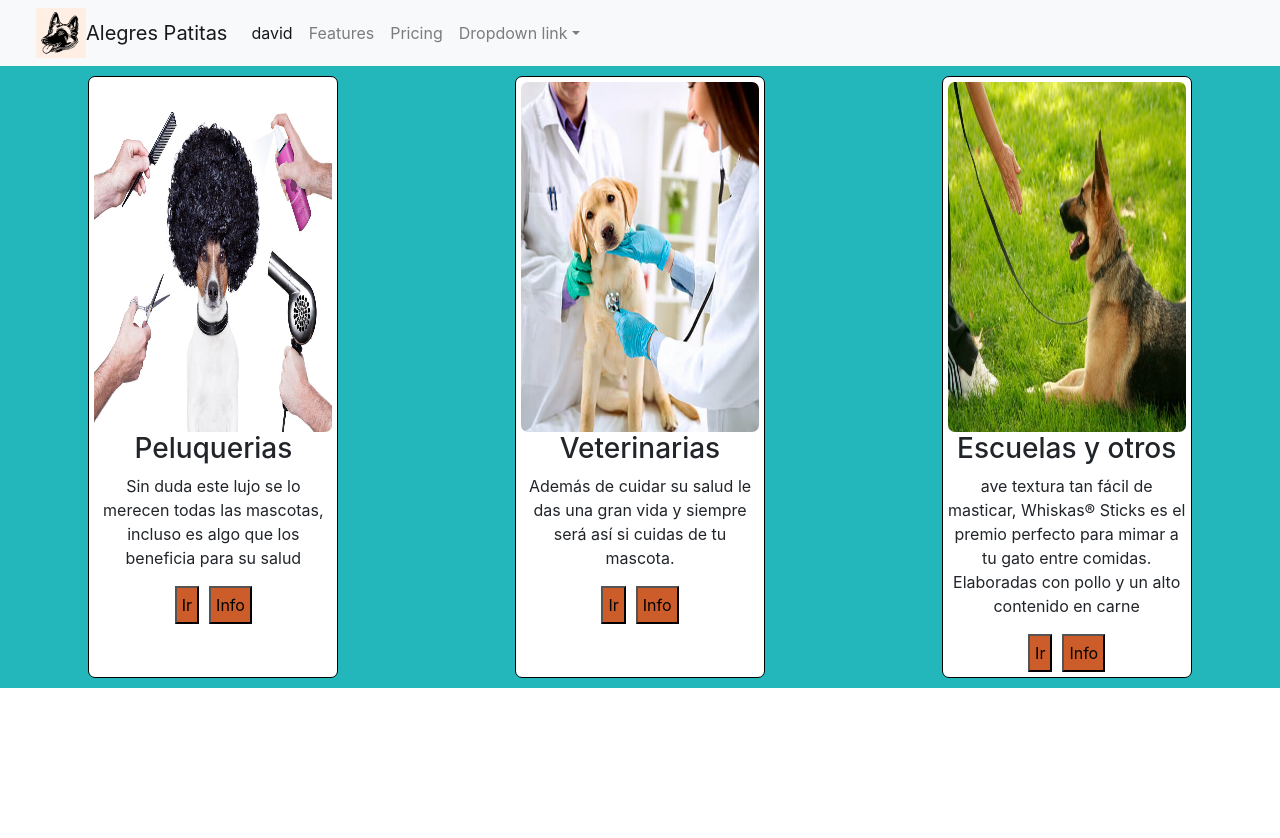
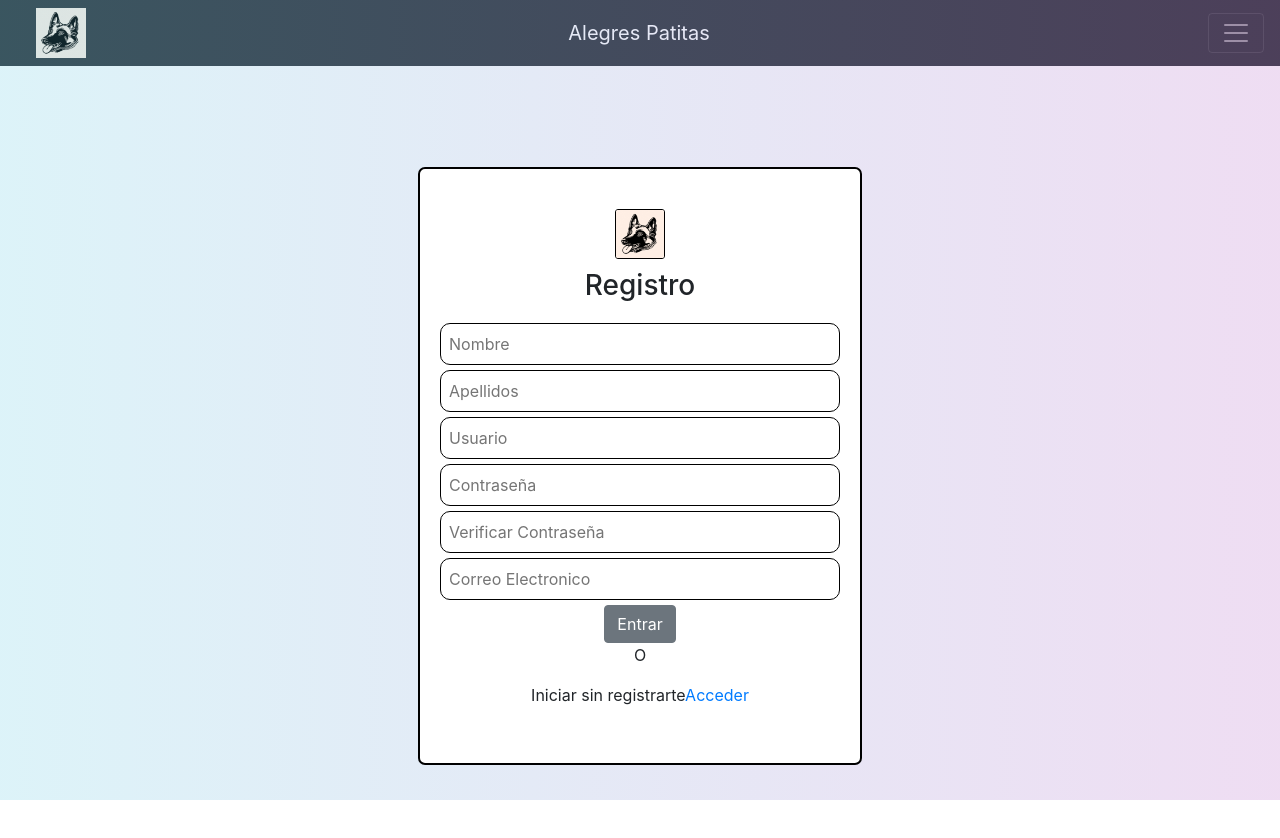
Before and after one commit to Edward-Bedoya/Equipo-4_GGM_PPI200, a React (Create React App) app in the folder frontend/: page / in a window 1280 px wide. Shown: the top 838 px of the page. Before the commit the page ends 800 px from the top, so only its background shows below. Built offline with nearby package versions, Linux system fonts and the light colour scheme.

Commit message:
Edicciones de alegres patitas david

```diff
--- a/frontend/src/App.js
+++ b/frontend/src/App.js
@@ -1,11 +1,12 @@
 import React from 'react';
-import Servicios from "./Sections/Servicios";
+import Ofertas from "./Sections/Ofertas";
 import Menu from "./Sections/Menu";
+import Registrarse from './Sections/Registrarse';
 export default function App() {
   return (
     <div className="App">
       <Menu />
-      < Servicios/>
+      < Registrarse/>
 
     </div>
   );
--- a/frontend/src/Sections/Iniciarsesion.js
+++ b/frontend/src/Sections/Iniciarsesion.js
@@ -13,7 +13,8 @@ class Iniciarsesion extends Component {
           <input type="text" placeholder="Usuario o Email" className="infoInput" />
           <input type="text" placeholder="Contraseña" className="infoInput" />
           <div className="elboton">
-          <input type="submit" value="Entrar" className="buttonEnviar" />
+          <button type="button" class="btn btn-dark">Entrar</button>
+
           </div>
           <p> O </p>
           <p>Si no tienes una cuenta <a href="#"> Click aquí para Registrarse</a></p>
--- a/frontend/src/Sections/Menu.js
+++ b/frontend/src/Sections/Menu.js
@@ -25,34 +25,40 @@ class Menu extends Component {
       //     </nav>
       //   </header>
       // </div>
-      <nav class="navbar navbar-expand-lg navbar-light bg-light">
-  <img src={Logo}className="logo"/>
+
+      <nav class="navbar navbar-dark bg-dark">
+        <img src={Logo}className="logo"/>
   <a class="navbar-brand" href="#">Alegres Patitas</a>
-  <button class="navbar-toggler" type="button" data-toggle="collapse" data-target="#navbarNavDropdown" aria-controls="navbarNavDropdown" aria-expanded="false" aria-label="Toggle navigation">
+  <button class="navbar-toggler" type="button" data-toggle="collapse" data-target="#navbarSupportedContent" aria-controls="navbarSupportedContent" aria-expanded="false" aria-label="Toggle navigation">
     <span class="navbar-toggler-icon"></span>
   </button>
-  <div class="collapse navbar-collapse" id="navbarNavDropdown">
-    <ul class="navbar-nav">
+
+  <div class="collapse navbar-collapse" id="navbarSupportedContent">
+    <ul class="navbar-nav mr-auto">
       <li class="nav-item active">
-        <a class="nav-link" href="#">david <span class="sr-only">(current)</span></a>
+        <a class="nav-link" href="#">Productos <span class="sr-only">(current)</span></a>
       </li>
       <li class="nav-item">
-        <a class="nav-link" href="#">Features</a>
-      </li>
-      <li class="nav-item">
-        <a class="nav-link" href="#">Pricing</a>
+        <a class="nav-link" href="#">Ofertas</a>
+        <a class="nav-link" href="#">Eventos</a>
+        <a class="nav-link" href="#">Noticias</a>
       </li>
       <li class="nav-item dropdown">
-        <a class="nav-link dropdown-toggle" href="#" id="navbarDropdownMenuLink" role="button" data-toggle="dropdown" aria-haspopup="true" aria-expanded="false">
-          Dropdown link
+        <a class="nav-link dropdown-toggle" href="#" id="navbarDropdown" role="button" data-toggle="dropdown" aria-haspopup="true" aria-expanded="false">
+          Mas...
         </a>
-        <div class="dropdown-menu" aria-labelledby="navbarDropdownMenuLink">
-          <a class="dropdown-item" href="#">Action</a>
-          <a class="dropdown-item" href="#">Another action</a>
-          <a class="dropdown-item" href="#">Something else here</a>
+        <div class="dropdown-menu" aria-labelledby="navbarDropdown">
+          <a class="dropdown-item" href="#">Iniciar Sesion</a>
+          <a class="dropdown-item" href="#">Reseñas</a>
+          <div class="dropdown-divider"></div>
+          <a class="dropdown-item" href="#">Registrarte</a>
         </div>
       </li>
     </ul>
+    <form class="form-inline my-2 my-lg-0">
+      <input class="form-control mr-sm-2" type="search" placeholder="" aria-label="Search"/>
+      <button class="btn btn-outline-success my-2 my-sm-0" type="submit">Buscar</button>
+    </form>
   </div>
 </nav>
     );
--- a/frontend/src/Sections/Ofertas.js
+++ b/frontend/src/Sections/Ofertas.js
@@ -12,14 +12,27 @@ class Ofertas extends Component {
                   <div>
                       <h3>{items.Precio}</h3>
                       </div>
-                      <button className="Boton" type="button">Comprar</button>
-                      <button className="Boton" type="button">Info</button>
+                      <button className="btn btn-primary">Comprar</button>
+                <button className="btn btn-secondary">Info</button>
 
 
                   </div>
 
               );
           })}
+          <nav aria-label="Page navigation example">
+  <ul class="pagination justify-content-center">
+    <li class="page-item disabled">
+      <a class="page-link" href="#" tabindex="-1" aria-disabled="true">Anterior</a>
+    </li>
+    <li class="page-item"><a class="page-link" href="#">1</a></li>
+    <li class="page-item"><a class="page-link" href="#">2</a></li>
+    <li class="page-item"><a class="page-link" href="#">3</a></li>
+    <li class="page-item">
+      <a class="page-link" href="#">Siguiente</a>
+    </li>
+  </ul>
+</nav>
         </div>
       );
     }
--- a/frontend/src/Sections/Registrarse.js
+++ b/frontend/src/Sections/Registrarse.js
@@ -17,7 +17,8 @@ class Registrarse extends Component {
           <input type="text" placeholder="Verificar Contraseña" className="infoInput" />
           <input type="text" placeholder="Correo Electronico" className="infoInput" />
           <div className="elboton">
-          <input type="submit" value="Comenzar" className="buttonEnviar" />
+          <button className="btn btn-secondary">Entrar</button>
+
           </div>
           <p> O </p>
      <p>Iniciar sin registrarte
--- a/frontend/src/Sections/Servicios.js
+++ b/frontend/src/Sections/Servicios.js
@@ -12,8 +12,9 @@ class Servicios extends Component { render() {
              <h3>{items.Precio}</h3>
              <p>{items.Descripcion}</p>
                 </div>
-                <button className="Boton" type="button">Ir</button>
-                 <button className="Boton" type="button">Info</button>
+                <button className="btn btn-primary">Ir</button>
+                <button className="btn btn-secondary">Info</button>
+
 
 
                   </div>
```
Also changed, not shown: frontend/src/Sections/Productos.js (+15 -1 lines).
